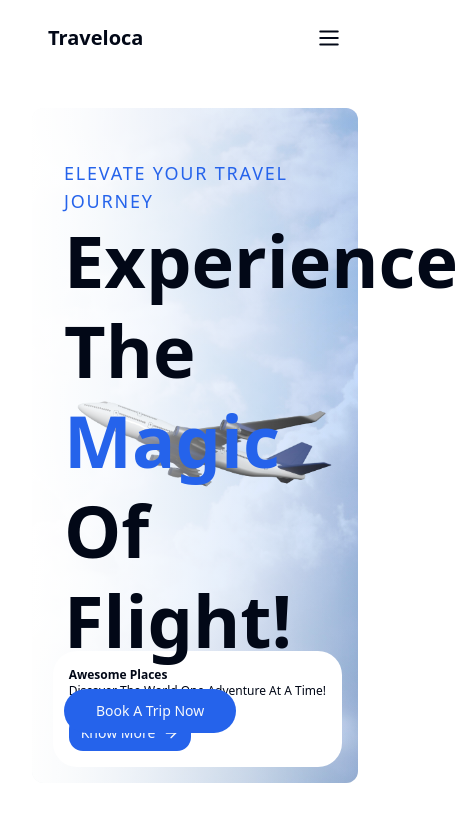
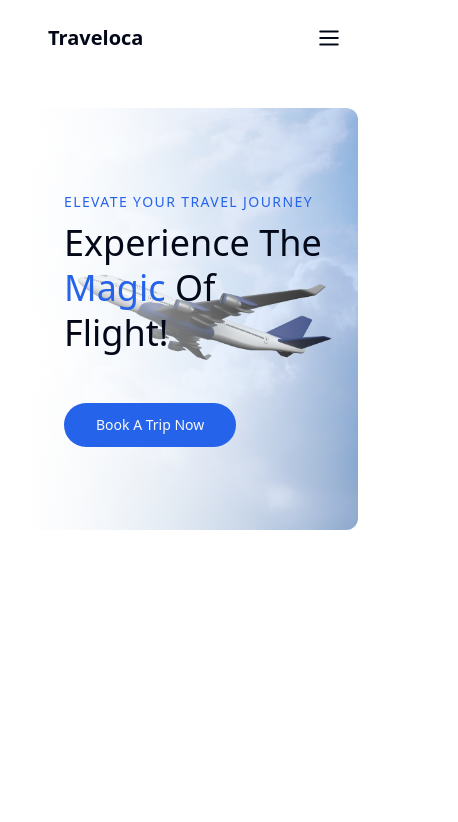
Before and after one commit to kharljhon14/traveloca, a React (Vite) app: page / in a window 390 px wide. Shown: the top 822 px of the page, 458 px wide, since content can reach past the window. Built offline with nearby package versions, Linux system fonts and the light colour scheme.

Commit message:
[Style] Mobile design for hero

```diff
--- a/src/features/hero.tsx
+++ b/src/features/hero.tsx
@@ -4,21 +4,21 @@ import { ArrowRight } from 'lucide-react';
 export default function Hero() {
   return (
     <div
-      className="h-[80vh] bg-cover bg-center rounded-xl p-8 relative"
+      className="h-[50vh] lg:h-[80vh] bg-cover bg-center rounded-xl p-8 relative"
       style={{ backgroundImage: 'url(./images/hero-bg.jpg)' }}
     >
       {/* Gradient Overlay */}
       <div className="absolute inset-0 bg-gradient-to-l from-blue-500/30 to-white/90 z-0 rounded-xl" />
 
       {/* Content Section */}
-      <div className="flex flex-col max-w-md h-full justify-center relative z-10">
-        <p className="uppercase text-lg tracking-widest text-blue-600">
+      <div className="flex flex-col max-w-md h-full justify-center relative z-10 lg:ml-24">
+        <p className="uppercase text-sm mb-2 lg:text-lg tracking-widest text-blue-600">
           Elevate your travel journey
         </p>
-        <h1 className="text-7xl font-semibold leading-tight">
+        <h1 className="text-4xl leading-tight lg:leading-tight lg:text-7xl">
           Experience The <span className="text-blue-600">Magic</span> Of Flight!
         </h1>
-        <div className="mt-6">
+        <div className="mt-12 lg:mt-6">
           <Button
             size="lg"
             className="rounded-full"
@@ -41,7 +41,7 @@ export default function Hero() {
       <div className="absolute inset-0 bg-gradient-to-l from-transparent to-white opacity-80 z-0" />
 
       {/* Know More */}
-      <div className="absolute bg-white rounded-3xl bottom-0 right-0 m-4 p-4">
+      <div className="hidden lg:block absolute bg-white rounded-3xl bottom-0 right-0 m-4 p-4">
         <div className="text-xs">
           <p className="font-semibold">Awesome Places</p>
           <p>Discover The World One Adventure At A Time!</p>
```
